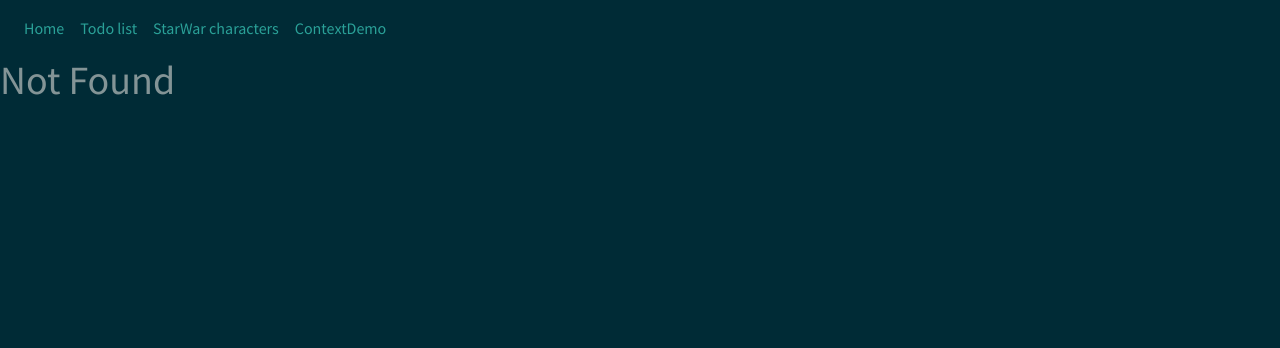
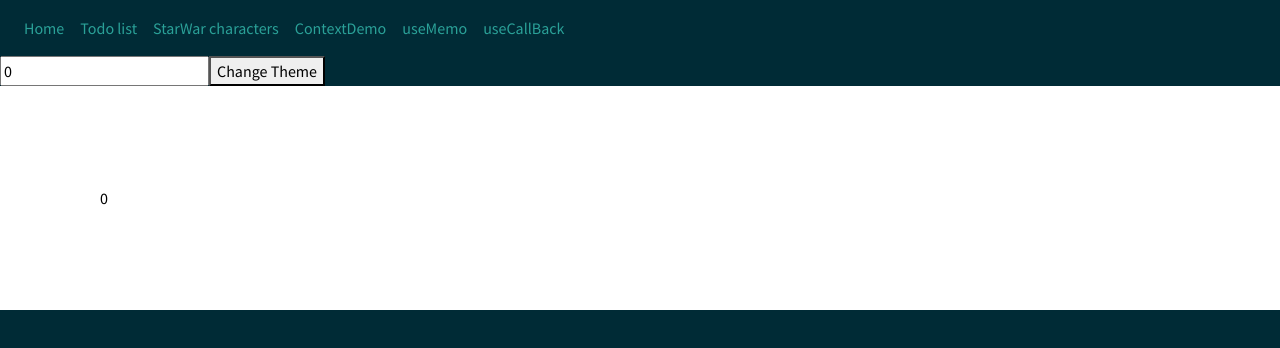
Before and after one commit to teresiagable/my-todo-app-prepared, a React (Create React App) app: page /usememo in a window 1280 px wide. Before the commit this address had no page. Shown: the top 348 px of the page. Built offline with nearby package versions, Linux system fonts and the light colour scheme.

Commit message:
före onsdag

```diff
--- a/src/App.js
+++ b/src/App.js
@@ -8,10 +8,20 @@ import NotFound from './components/NotFound';
 import './App.css';
 import ContextDemo from "./components/ContextDemo";
 import DisplayContext from './context/DisplayContext';
+import DemouseMemo from './components/DemouseMemo';
+import DemouseCallBack from './components/DemouseCallBack';
+
 
 function App() {
   return (
-    <DisplayContext.Provider value={{ leastimportantcolumn: '99' , lightStyle:"bg-light", darkStyle: 'bg-info', colorStyle:"warning"}}>
+    <DisplayContext.Provider
+      value={{
+        leastimportantcolumn: '99',
+        lightStyle: 'bg-light',
+        darkStyle: 'bg-info',
+        colorStyle: 'warning',
+      }}
+    >
       <div className='App'>
         <header className='App-header'>
           <Router>
@@ -30,6 +40,12 @@ function App() {
               <Route exact path='/contextdemo'>
                 <ContextDemo />
               </Route>
+              <Route exact path='/usememo'>
+                <DemouseMemo />
+              </Route>
+              <Route exact path='/usecallback'>
+                <DemouseCallBack />
+              </Route>
               <Route exact path='/'>
                 <Home />
               </Route>
@@ -39,7 +55,6 @@ function App() {
         </header>
       </div>
     </DisplayContext.Provider>
-
   );
 }
 
--- /dev/null
+++ b/src/components/DemouseCallBack.jsx
@@ -0,0 +1,30 @@
+import React, { useState } from 'react';
+import List from './List.js';
+
+export default function DemouseCallBack() {
+  const [number, setNumber] = useState(1);
+  const [dark, setDark] = useState(false);
+
+  const getItems = () => {
+    return [number, number + 1, number + 2];
+  };
+
+  const theme = {
+    backgroundColor: dark ? '#333' : '#FFF',
+    color: dark ? '#FFF' : '#333',
+  };
+
+  return (
+    <div style={theme}>
+      <input
+        type='number'
+        value={number}
+        onChange={(e) => setNumber(parseInt(e.target.value))}
+      />
+      <button onClick={() => setDark((prevDark) => !prevDark)}>
+        Toggle theme
+      </button>
+      <List getItems={getItems} />
+    </div>
+  );
+}
--- /dev/null
+++ b/src/components/DemouseMemo.jsx
@@ -0,0 +1,37 @@
+import React, { useState, useMemo } from 'react';
+
+export default function DemouseMemo() {
+  const [number, setNumber] = useState(0);
+  const [dark, setDark] = useState(false);
+  ///*** */
+  //   const doubleNumber = useMemo(() => {
+  //     return slowFunction(number);
+  //   }, [number]);
+
+  const doubleNumber = slowFunction(number);
+  const themeStyles = {
+    backgroundColor: dark ? 'black' : 'white',
+    color: dark ? 'white' : 'black',
+    padding: '100px',
+  };
+
+  return (
+    <>
+      <input
+        type='number'
+        value={number}
+        onChange={(e) => setNumber(parseInt(e.target.value))}
+      />
+      <button onClick={() => setDark((prevDark) => !prevDark)}>
+        Change Theme
+      </button>
+      <div style={themeStyles}>{doubleNumber}</div>
+    </>
+  );
+}
+
+function slowFunction(num) {
+  console.log('Calling Slow Function');
+  for (let i = 0; i <= 1090000000; i++) {}
+  return num * 2;
+}
--- a/src/components/Home.jsx
+++ b/src/components/Home.jsx
@@ -1,6 +1,9 @@
-import React from 'react';
+import React, { useRef } from 'react';
 import DisplayContextComponent from './DisplayContextComponent';
 const Home = (props) => {
+  const defaultTitle = useRef(document.title);
+
+  document.title = 'Home';
   return (
     <div>
       <DisplayContextComponent />
--- /dev/null
+++ b/src/components/List.js
@@ -0,0 +1,11 @@
+import React, { useEffect, useState } from 'react';
+
+export default function useList({ getItems }) {
+  const [items, setItems] = useState([]);
+
+  useEffect(() => {
+    setItems(getItems());
+    console.log('Updating Items');
+  }, [getItems]);
+  return items.map((item) => <div key={item}>{item}</div>);
+}
--- a/src/components/Navbar.jsx
+++ b/src/components/Navbar.jsx
@@ -25,6 +25,16 @@ export default function Navbar() {
             ContextDemo
           </Link>
         </li>
+        <li className='nav-item'>
+          <Link className='nav-link' to='/usememo'>
+            useMemo
+          </Link>
+        </li>
+        <li className='nav-item'>
+          <Link className='nav-link' to='/usecallback'>
+            useCallBack
+          </Link>
+        </li>
       </ul>
     </nav>
   );
--- a/src/components/TodoMain.jsx
+++ b/src/components/TodoMain.jsx
@@ -3,10 +3,13 @@ import 'react-loader-spinner/dist/loader/css/react-spinner-loader.css';
 import todoService from '../api/todoService';
 import Loader from 'react-loader-spinner';
 import TodoList from './TodoList';
-import { useContext } from 'react';
+import { useRef, useContext } from 'react';
 import DisplayContext from '../context/DisplayContext';
 
 const TodoMain = (props) => {
+  const defaultTitle = useRef(document.title);
+
+  document.title = 'Todo Main';
   const [currentState, setNewCurrentStateFunction] = useState({
     todos: [],
     loading: true,
@@ -15,6 +18,8 @@ const TodoMain = (props) => {
   const [lightTheme, setLightTheme] = useState(true)
 
   useEffect(() => {
+    const defaultTitle = document.title;
+
     const fetchData = async () => {
       let todolist = await todoService.getAll();
       setNewCurrentStateFunction({
@@ -25,6 +30,8 @@ const TodoMain = (props) => {
     fetchData();
 
     return () => {
+      document.title = defaultTitle.current;
+
       console.log('component did unmount');
     };
   }, []);
```
Also changed, not shown: src/components/AlphabetArray.jsx (added, +34 -0 lines). Lines whose indentation alone changed are shown as unchanged.
